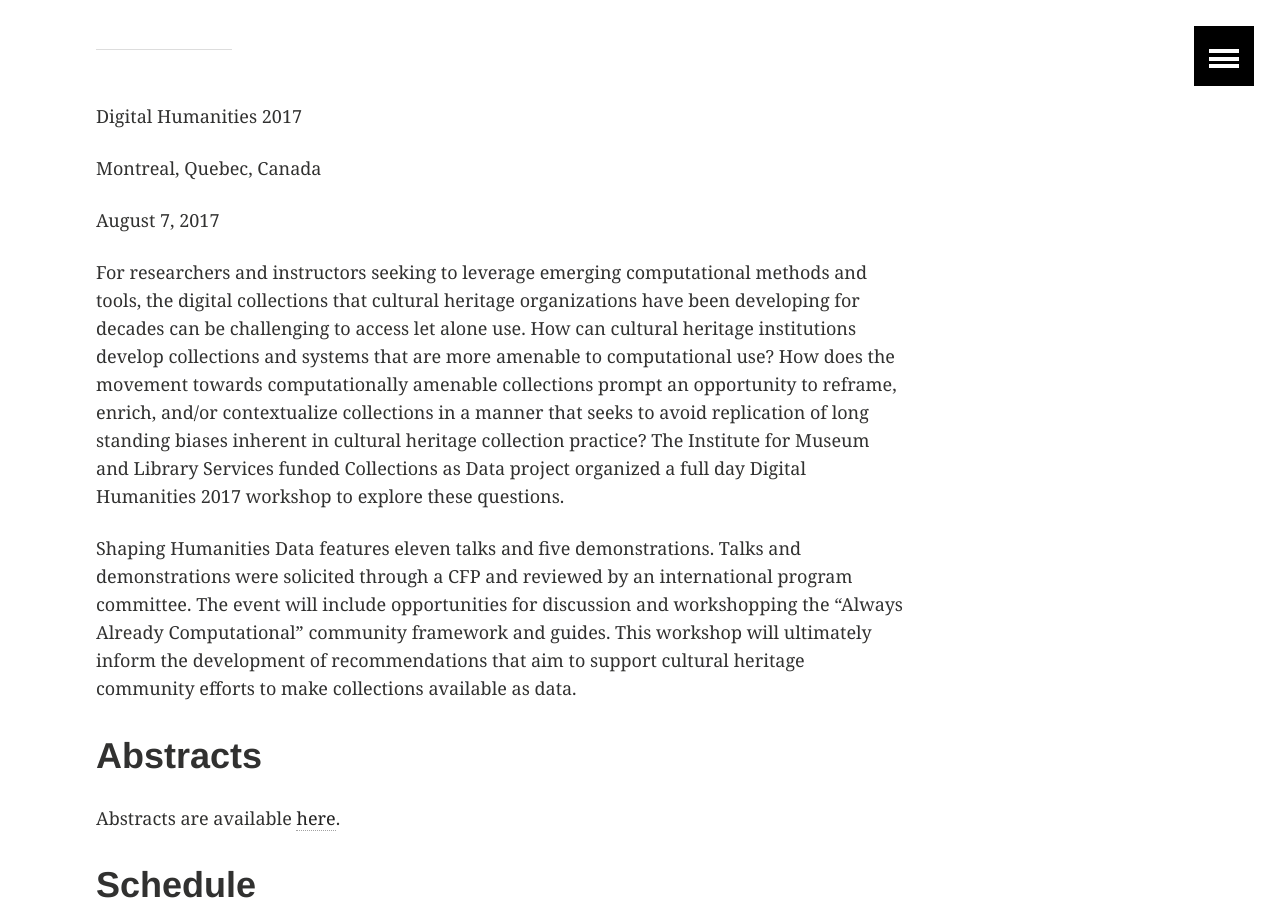
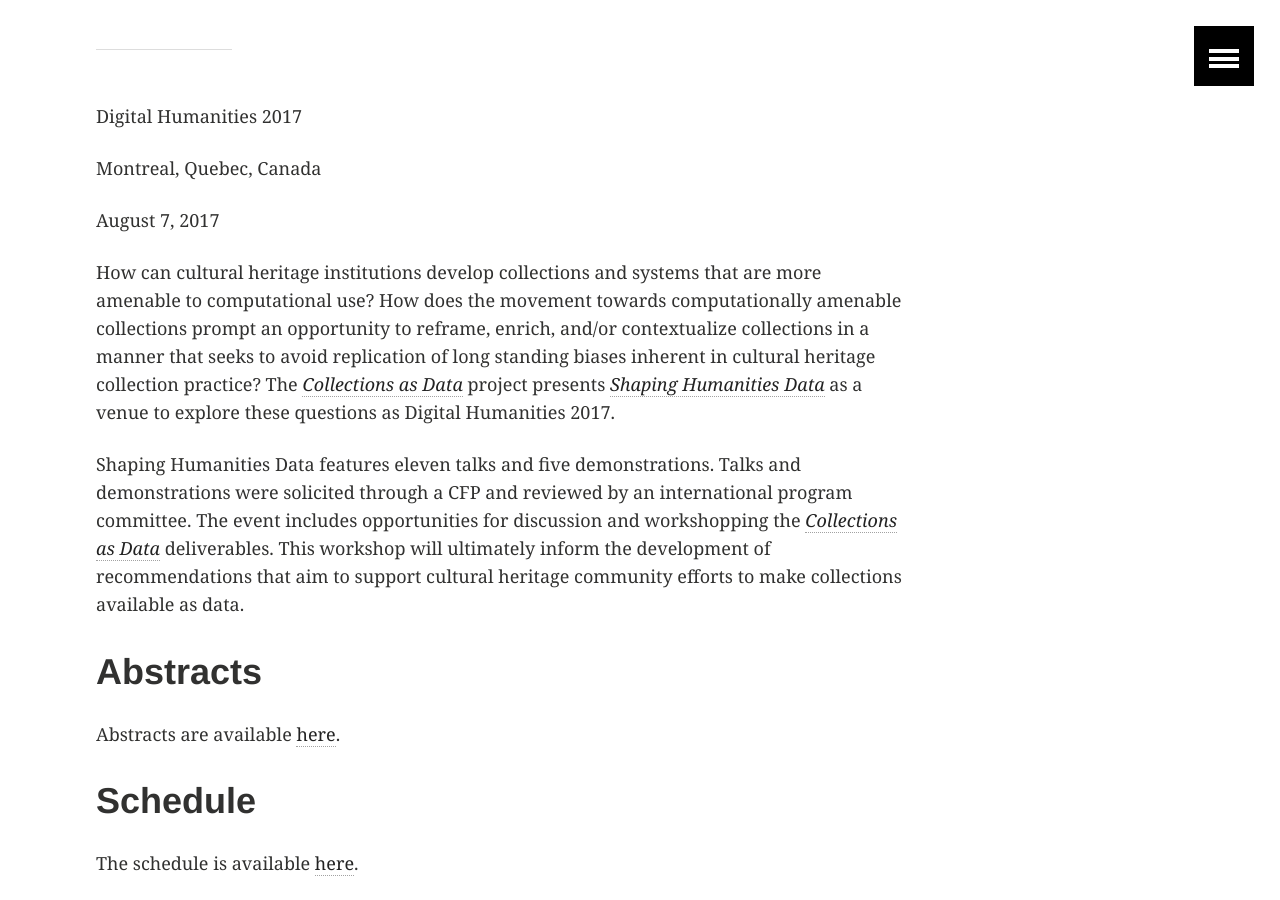
Before and after one commit to collectionsasdata/collectionsasdata.github.io, a Jekyll site: the page built from _posts/2017-08-1-shaping.markdown, in a window 1280 px wide and 900 px high, scrolled down 213 px. Built offline with Jekyll 4.4.1, drawn with Linux system fonts in a browser that asks for light colours.

Commit message:
Update 2017-08-1-shaping.markdown

```diff
--- a/_posts/2017-08-1-shaping.markdown
+++ b/_posts/2017-08-1-shaping.markdown
@@ -11,9 +11,9 @@
 
 August 7, 2017
 
-For researchers and instructors seeking to leverage emerging computational methods and tools, the digital collections that cultural heritage organizations have been developing for decades can be challenging to access let alone use. How can cultural heritage institutions develop collections and systems that are more amenable to computational use? How does the movement towards computationally amenable collections prompt an opportunity to reframe, enrich, and/or contextualize collections in a manner that seeks to avoid replication of long standing biases inherent in cultural heritage collection practice? The Institute for Museum and Library Services funded Collections as Data project organized a full day Digital Humanities 2017 workshop to explore these questions.
+How can cultural heritage institutions develop collections and systems that are more amenable to computational use? How does the movement towards computationally amenable collections prompt an opportunity to reframe, enrich, and/or contextualize collections in a manner that seeks to avoid replication of long standing biases inherent in cultural heritage collection practice? The [*Collections as Data*](https://collectionsasdata.github.io/) project presents [*Shaping Humanities Data*]() as a venue to explore these questions as Digital Humanities 2017.
 
-Shaping Humanities Data features eleven talks and five demonstrations. Talks and demonstrations were solicited through a CFP and reviewed by an international program committee. The event will include opportunities for discussion and workshopping the “Always Already Computational” community framework and guides. This workshop will ultimately inform the development of recommendations that aim to support cultural heritage community efforts to make collections available as data.
+Shaping Humanities Data features eleven talks and five demonstrations. Talks and demonstrations were solicited through a CFP and reviewed by an international program committee. The event includes opportunities for discussion and workshopping the [*Collections as Data*](https://collectionsasdata.github.io/statement/) deliverables. This workshop will ultimately inform the development of recommendations that aim to support cultural heritage community efforts to make collections available as data.
 
 # Abstracts
 Abstracts are available [here](https://collectionsasdata.github.io/shapingdata_dh2017_abstracts/).
```
